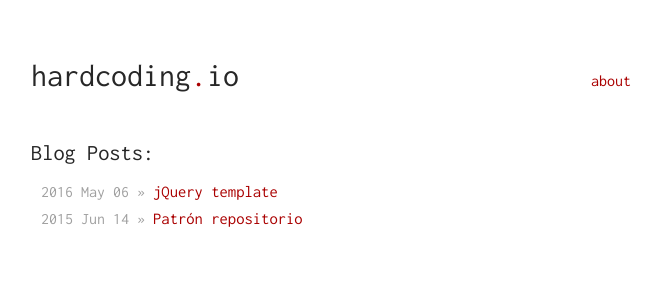
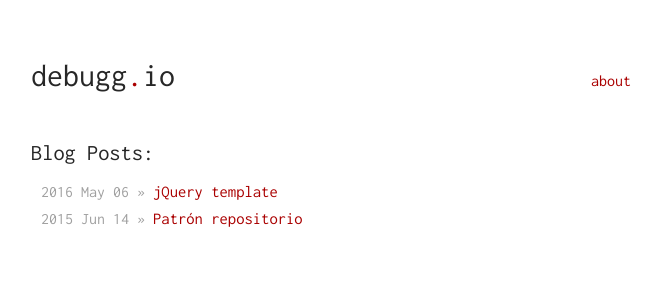
Before and after one commit to migsalazar/migsalazar.github.io, a Jekyll site: the page built from index.html, in a window 1280 px wide. Shown: the top 300 px of the page, without its empty margins (309-970 px from the left). Built offline with Jekyll 4.4.1, drawn with Linux system fonts in a browser that asks for light colours.

Commit message:
change name

```diff
--- a/_includes/header.html
+++ b/_includes/header.html
@@ -1,6 +1,6 @@
 
 <div class="header">
-    <h1>hardcoding<i>.</i>io</h1>
+    <h1>debugg<i>.</i>io</h1>
     <ul>
         <li>
             <a href="/about">about</a>
```
